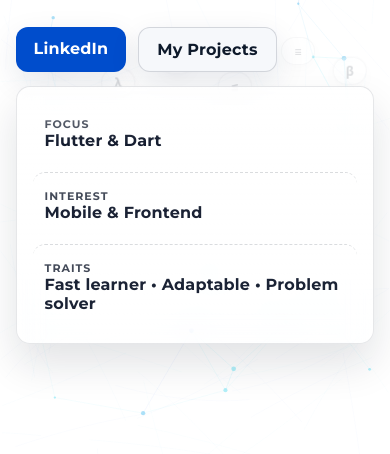
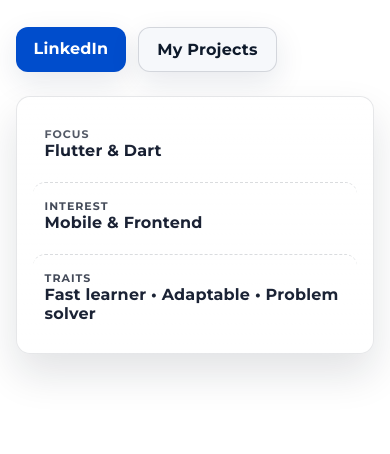
Before and after one commit to anon-leykopin/dio-pratama, a plain HTML site: page index.html in a window 390 px wide. Shown: the part 364-818 px from the top of the page. Drawn offline with Linux system fonts and the light colour scheme.

Commit message:
Add files via upload

```diff
--- a/effects/flow-field/flow.js
+++ b/effects/flow-field/flow.js
@@ -1,6 +1,17 @@
 // effects/flow-field/flow.js
 // Flow field ringan: vektor sinus/cos yang drift halus (tanpa library).
 // Desktop: animasi 30–45fps. Mobile & reduced-motion: render 1 frame statis.
+
+(function(){
+  const IS_MOBILE = window.matchMedia('(max-width: 767px)').matches;
+  const REDUCED = window.matchMedia('(prefers-reduced-motion: reduce)').matches;
+  const canvas = document.getElementById('flow-canvas');
+  if (!canvas) return;
+
+  if (IS_MOBILE || REDUCED) { canvas.remove(); return; }
+
+  // ... sisanya tetap ...
+})();
 
 (function () {
   const canvas = document.getElementById('flow-canvas');
--- a/effects/particles/particles.js
+++ b/effects/particles/particles.js
@@ -1,6 +1,18 @@
 // effects/particles/particles.js
 // Particles minimalis: ringan, subtle, hormati reduced motion, pause saat tab hidden.
 // Versi ini: link distance & jumlah partikel ADAPTIF terhadap ukuran canvas (desktop ≠ mobile).
+
+(function(){
+  const IS_MOBILE = window.matchMedia('(max-width: 767px)').matches;
+  const REDUCED = window.matchMedia('(prefers-reduced-motion: reduce)').matches;
+  const canvas = document.getElementById('particles-canvas');
+  if (!canvas) return;
+
+  // MOBILE/REDUCED: hapus canvas, jangan init sama sekali
+  if (IS_MOBILE || REDUCED) { canvas.remove(); return; }
+
+  // ... sisanya tetap (kode animasi asli) ...
+})();
 
 (function () {
   const canvas = document.getElementById('particles-canvas');
--- a/main.js
+++ b/main.js
@@ -74,6 +74,20 @@ document.querySelectorAll('a[href^="#"]').forEach(a=>{
     t.scrollIntoView({behavior: prefersReduced ? 'auto' : 'smooth', block: 'start'});
   });
 });
+
+const isMobile = window.matchMedia('(max-width: 767px)').matches;
+
+if (isMobile || prefersReduced) {
+  // matikan caret blink via class/inline style
+  document.querySelectorAll('.caret').forEach(el => el.style.animation = 'none');
+
+  // kalau mau hentikan typing sepenuhnya, tampilkan 1 kalimat saja:
+  const target = document.getElementById('typeTarget');
+  if (target) target.textContent = 'Interest to Mobile & Frontend';
+  // lalu jangan panggil typeLoop di bawah (guard)
+} else {
+  // jalankan typing normal (panggilan typeLoop() yang sudah kamu punya)
+}
 
 /* Footer year */
 document.getElementById('year').textContent = new Date().getFullYear();
--- a/styles.css
+++ b/styles.css
@@ -534,3 +534,21 @@ body.dark .glass-card span{ color:rgba(255,255,255,0.86) }
     padding:18px 16px; /* bila hero-card sudah punya padding, boleh diabaikan */
   }
 }
+
+/* ===== Mobile: matikan semua animasi untuk hemat baterai/CPU ===== */
+@media (max-width: 767px){
+  /* underline runner & caret */
+  .sig-underline .ul-runner{ animation: none !important; }
+  .caret{ animation: none !important; }
+
+  /* orbit chips: nonaktif (boleh hide agar benar2 ringan) */
+  .hero-orbit{ display:none !important; }
+  .chip{ animation: none !important; }
+
+  /* reveal / transition */
+  .reveal{ opacity:1 !important; transform:none !important; transition:none !important; }
+
+  /* tombol & tilt */
+  .btn{ transition:none !important; }
+  .hero-card-tilt{ transition: none !important; transform: none !important; }
+}
```
